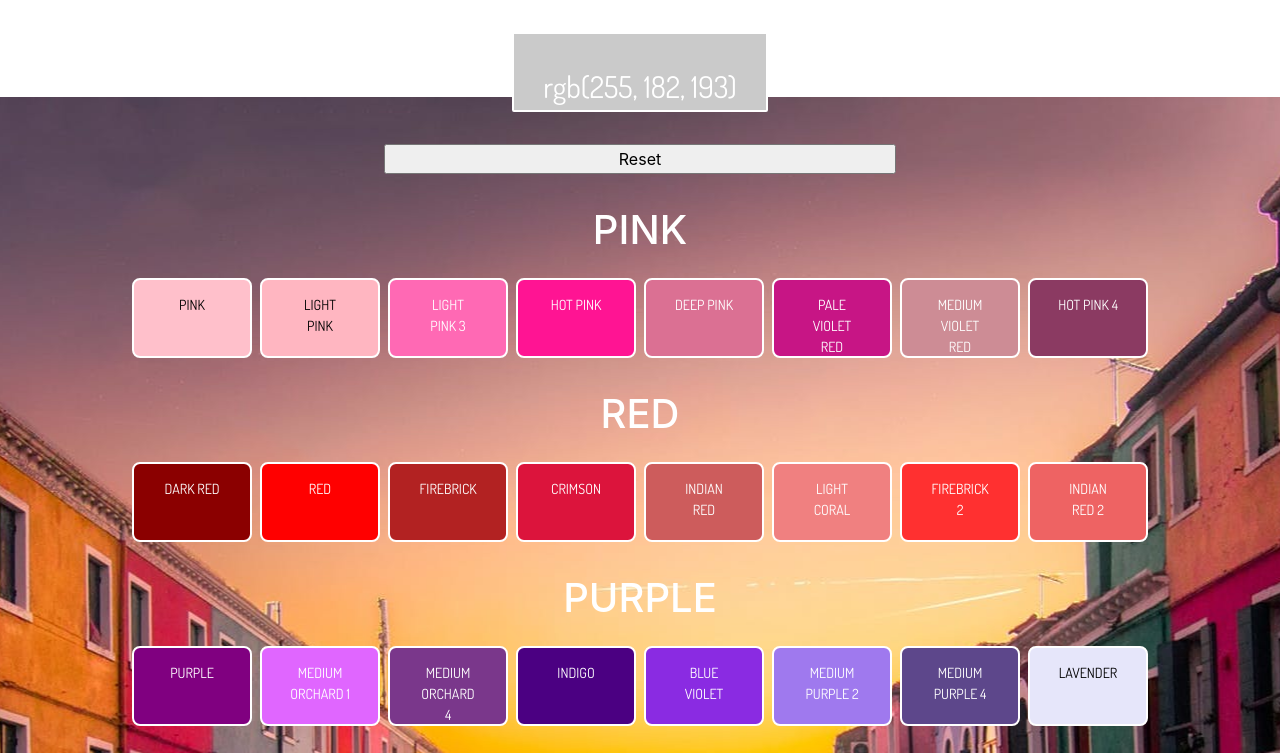
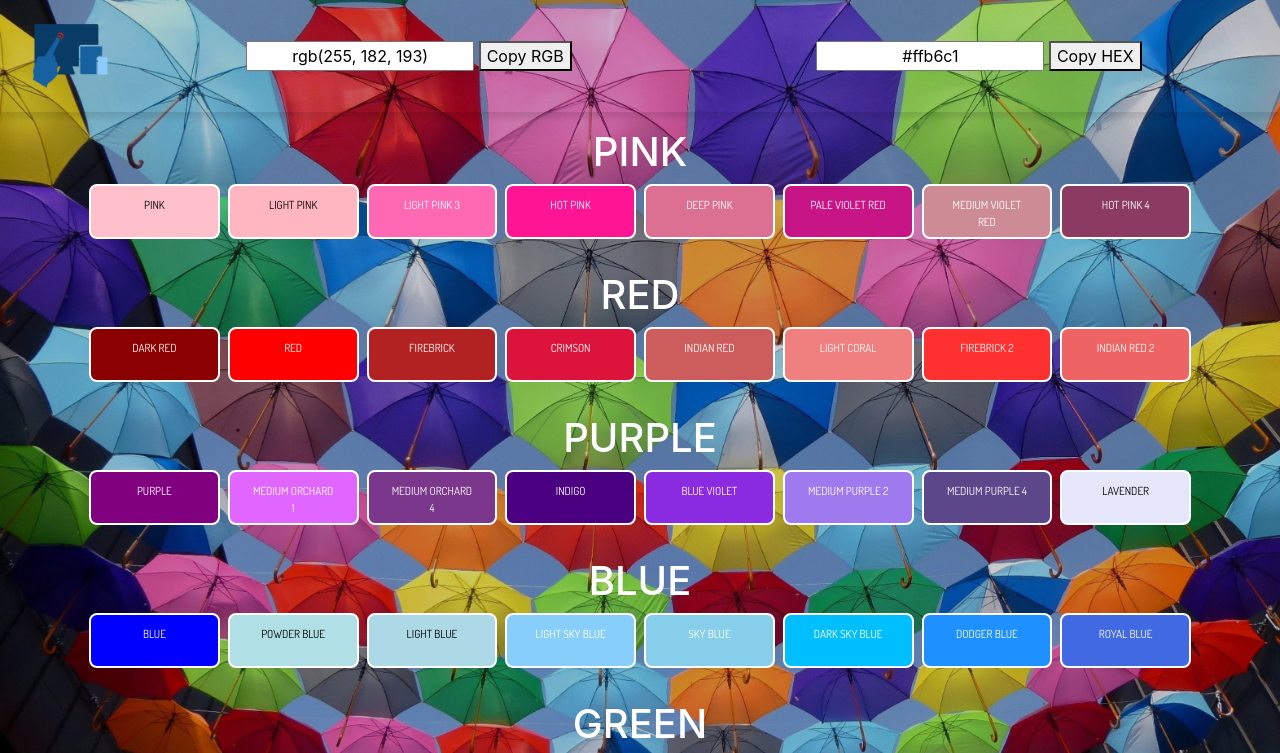
Before and after one commit to harrywalker94/rgb-color-selector, a plain HTML site: page index.html in a window 1280 px wide. Both pictures are taken after a click on the element "LIGHT PINK". Shown: the top 753 px of the page. Drawn offline with nearby package versions, Linux system fonts and the light colour scheme.

Commit message:
final commit

```diff
--- a/assets/css/style.css
+++ b/assets/css/style.css
@@ -1,67 +1,78 @@
 body {
-    background: url('../images/color-photo.jpg') center fixed no-repeat;
+    background: linear-gradient(to right, rgba(0, 0, 0, 0.2), rgba(0, 0, 0, 0.2)), url('../images/color-umbrella.jpg') center/cover fixed no-repeat;
 }
 
 @media screen and (max-width:768px) {
     .body {
-        background: url('../images/color-photo.jpg') center cover no-repeat;
+        background: url('../images/color-umbrella.jpg') center cover no-repeat;
     }
 }
 
-.panel {
-    margin: auto;
-    width: 80%;
-    margin-top: 1em;
-    display: block;
+/*############################## Navbar ##############################*/
+
+nav {
+    position: absolute;
+    box-shadow: 0px 6px 5px 0px rgba(0, 0, 0, 0.1);
+}
+
+.navbar-nav {
+    text-decoration: none !important;
+    letter-spacing: 2px;
+}
+
+.navbar-logo img {
+    height: 4rem;
+}
+
+.color-container {
+    margin-top: 6rem;
 }
 
 #btn {
     display: block;
     margin: auto;
-    width: 40%;
-    margin-top: 2em;
+    width: 80%;
+    text-align: center;
 }
 
 .theButton {
-    height: 80px;
-    width: 120px;
+    height: 55px;
+    width: 160px;
     border-radius: 8px;
     margin: 0 4px 0 4px;
     text-align: center;
     color: #FFF;
     text-transform: uppercase;
     font-family: dosis;
-    font-size: 14px;
+    font-size: .7rem;
     padding: 1em 2em 1em 2em;
     border: solid 2px #fff;
     /* border used to stop jump when border is applied*/
     display: inline-block;
-    vertical-align: top;
-    transition: all .4s ease-in-out;
+    vertical-align: bottom;
+    transition: all .2s ease-in-out;
 }
 
 .theButton:hover {
     transform: scale(1.1);
 }
 
-.superButton {
-    background: #cacaca;
-    position: -webkit-sticky;
-    position: sticky;
-    top: 0;
-    height: 80px;
-    width: 20%;
-    margin: auto;
-    border-radius: 2px;
+.rgbButton {
+    width: 70%;
+}
+
+.hexButton {
+    width: 70%;
+}
+
+#hexConvert {
+    width: 40%;
     text-align: center;
-    color: #FFF;
-    font-family: dosis;
-    font-size: 30px;
-    padding-top: 30px;
-    border: solid 2px #fff;
-    /* border used to stop jump when border is applied*/
-    margin-top: 2rem;
-    z-index: 999;
+}
+
+#rgbPaste {
+    width: 40%;
+    text-align: center;
 }
 
 h1 {
@@ -371,7 +382,17 @@ h1 {
         font-size: 3px;
         padding-top: 2em;
     }
-    .col-md-6 {
-        padding: 0 !important;
+    #btn {
+        font-size: .6rem;
+    }
+    #hexConvert {
+        width: 100%;
+        text-align: center;
+        font-size: .6rem;
+    }
+    #rgbPaste {
+        width: 100%;
+        text-align: center;
+        font-size: .6rem;
     }
 }
--- a/index.html
+++ b/index.html
@@ -5,6 +5,7 @@
     <meta charset="UTF-8">
     <meta name="viewport" content="width=device-width, initial-scale=1">
     <title>jQuery</title>
+    <script src="https://kit.fontawesome.com/254edfe59b.js" crossorigin="anonymous"></script>
     <link rel="stylesheet" href="https://stackpath.bootstrapcdn.com/bootstrap/4.3.1/css/bootstrap.min.css"
         integrity="sha384-ggOyR0iXCbMQv3Xipma34MD+dH/1fQ784/j6cY/iJTQUOhcWr7x9JvoRxT2MZw1T" crossorigin="anonymous">
     <link href="assets/css/style.css" rel="stylesheet">
@@ -15,14 +16,27 @@
 </head>
 
 <body>
-    <div class="superButton">
+    <!-- ========== Start Navbar ========== -->
+    <nav id="navbar" class="navbar navbar-expand-lg fixed-top">
+        <div class="collapse navbar-collapse d-flex justify-content-center text-center" id="myNavbar">
+            <div class="p-3"><a href="index.html" class="navbar-logo">
+                    <img src="assets/images/logo.png" alt="">
+                </a></div>
+            <div class="rgbButton"><input type="text" id="rgbPaste" placeholder="RGB" value=" ">
+                <button onclick="copyRGB()">Copy RGB</button>
             </div>
+            <div class="hexButton"><input type="text" id="hexConvert" placeholder="HEX" value=" ">
+                <button onclick="copyHex()">Copy HEX</button>
+            </div>
+        </div>
+    </nav>
+    <!-- ========== End Navbar ========== -->
 
-    <!-- The button used to copy the text -->
-    <input type="button" id="btn" value="Reset">
+
 
 
     <!-- Pink RGB Colors -->
+    <div class="color-container">
         <div class="d-flex justify-content-center text-center">
             <h1>PINK</h1>
         </div>
@@ -37,6 +51,7 @@
                     <div class="theButton pink">Pale Violet Red</div>
                     <div class="theButton pink">Medium Violet Red</div>
                     <div class="theButton pink">Hot Pink 4</div>
+                </div>
             </div>
         </div>
     </div>
@@ -174,6 +189,20 @@
         </div>
     </div>
 
+    <footer class="footer" id="footer">
+        <div class="container-fluid">
+            <div class="row">
+                <div class="col-md-3 col-sm-6 col-xs-12">
+                </div>
+                <div class="col-md-3 col-sm-6 col-xs-12">
+                </div>
+                <div class="col-md-3 col-sm-6 col-xs-12 ">
+                </div>
+                <div class="col-md-3 col-sm-6 col-xs-12">
+                </div>
+            </div>
+        </div>
+    </footer>
 
 
 
--- a/js/script.js
+++ b/js/script.js
@@ -1,29 +1,51 @@
 $(document).ready(function () {
-  //will display rgb value of selected panel in the reset panel
-  $(".theButton").mouseenter(function () {
-    var colorText = $(this).css("background-color");
-    $(".superButton").text(colorText);
-  });
-
-  $("#btn").click(function () {
-    // Single line Reset function executes on click of Reset Button
-    $(".superButton").text("");
-  });
-
   /* Button for copying the RGB Color */
   $(".theButton").click(function () {
     // Store the text you want to copy in variable
     var text = $(this).css("background-color");
+    $("#rgbPaste").val(text);
 
-    // Move the text to input tag to execute copy command
-    var tempElement = $("<input>")
-      .val(text)
-      .appendTo("body")
-      .select();
-    document.execCommand("copy");
-    tempElement.remove();
+    var rgb = text;
+    var hexConversion =
+      "#" +
+      rgb
+        .substr(4, rgb.indexOf(")") - 4)
+        .split(",")
+        .map(color => parseInt(color).toString(16))
+        .join("");
 
-    alert("RGB Colour Copied");
+    console.log(hexConversion);
+    $("#hexConvert").val(hexConversion);
   });
 
 });
+
+function copyRGB() {
+  /* Get the text field */
+  var copyText = document.getElementById("rgbPaste");
+
+  /* Select the text field */
+  copyText.select();
+  copyText.setSelectionRange(0, 99999); /*For mobile devices*/
+
+  /* Copy the text inside the text field */
+  document.execCommand("copy");
+
+  /* Alert the copied text */
+  alert("RGB: " + copyText.value);
+}
+
+function copyHex() {
+  /* Get the text field */
+  var copyText = document.getElementById("hexConvert");
+
+  /* Select the text field */
+  copyText.select();
+  copyText.setSelectionRange(0, 99999); /*For mobile devices*/
+
+  /* Copy the text inside the text field */
+  document.execCommand("copy");
+
+  /* Alert the copied text */
+  alert("HEX: " + copyText.value);
+}
```
Also changed, not shown: assets/images/color-umbrella.jpg (added), assets/images/logo.png (added). Lines whose indentation alone changed are shown as unchanged.
